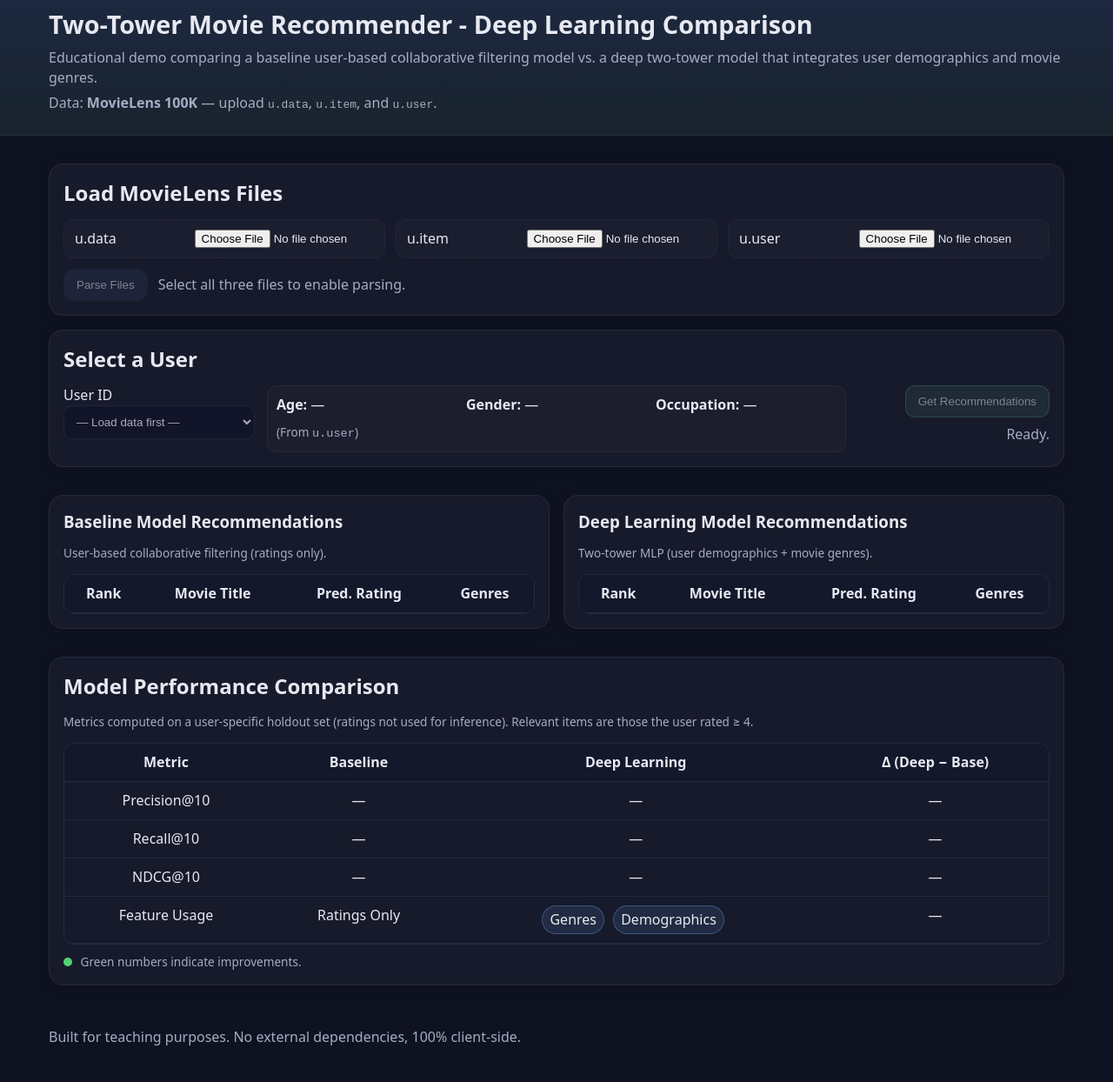
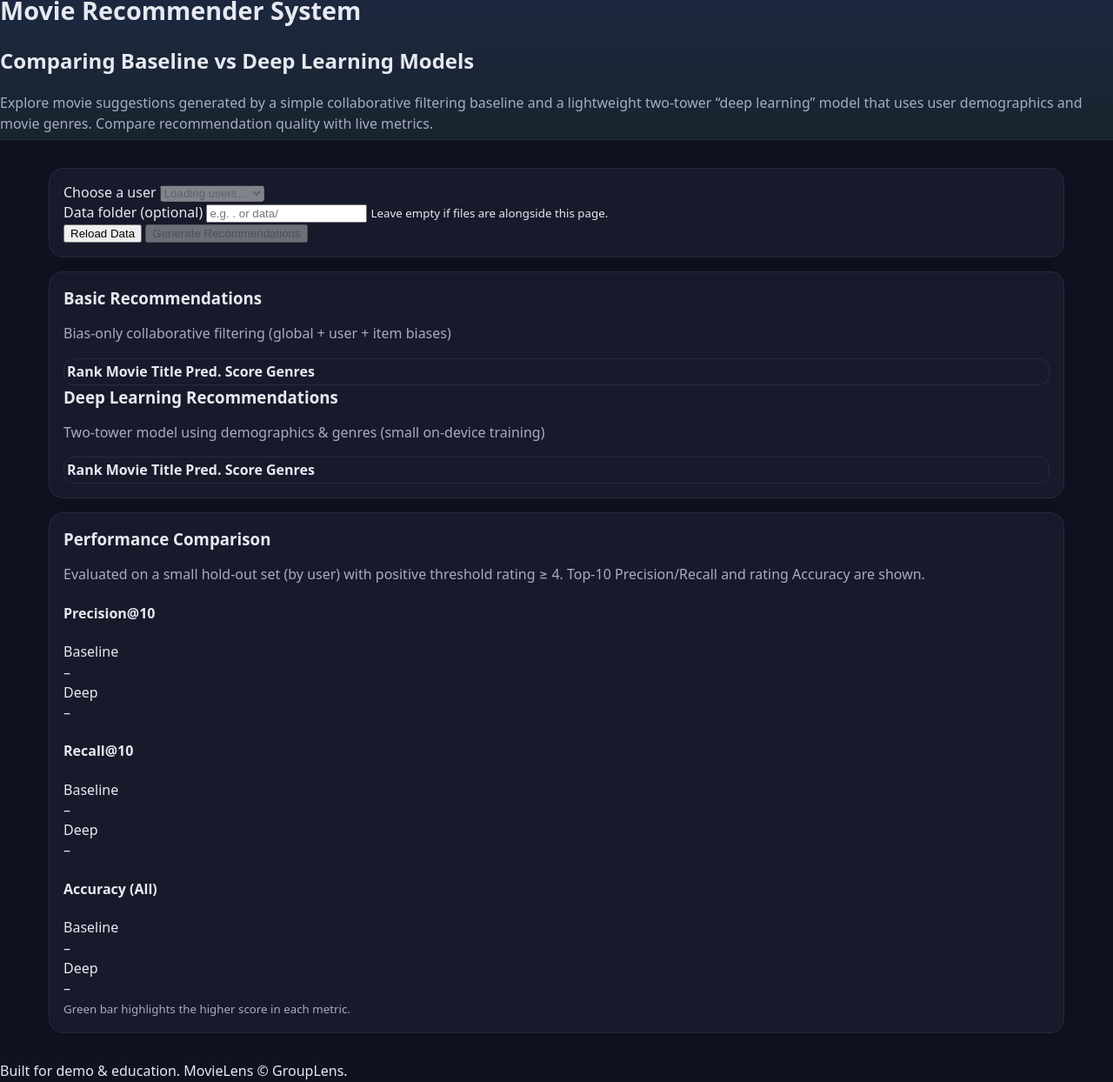
Before and after one commit to kheddine/RecSysCHAABAN, a plain HTML site: page WEEK4/index.html in a window 1280 px wide. Shown: the part 9-1253 px from the top of the page at 87% size. Drawn offline with Linux system fonts and the light colour scheme; a script that the page names is missing.

Commit message:
Update index.html

```diff
--- a/WEEK4/index.html
+++ b/WEEK4/index.html
@@ -1,96 +1,66 @@
-<!-- index.html -->
 <!DOCTYPE html>
 <html lang="en">
 <head>
   <meta charset="UTF-8" />
-  <meta
-    name="viewport"
-    content="width=device-width, initial-scale=1, maximum-scale=1"
-  />
-  <title>Two-Tower Movie Recommender - Deep Learning Comparison</title>
+  <title>Movie Recommender System</title>
+  <meta name="viewport" content="width=device-width, initial-scale=1" />
+  <link rel="preconnect" href="https://fonts.googleapis.com">
+  <link rel="preconnect" href="https://fonts.gstatic.com" crossorigin>
+  <link href="https://fonts.googleapis.com/css2?family=Inter:wght@400;600;700;800&display=swap" rel="stylesheet">
   <link rel="stylesheet" href="style.css" />
-  <meta name="description" content="Interactive demo comparing a baseline collaborative filtering model and a deep two-tower MLP model on MovieLens 100K." />
 </head>
 <body>
   <header class="app-header">
-    <div class="container">
-      <h1>Two-Tower Movie Recommender - Deep Learning Comparison</h1>
+    <h1>Movie Recommender System</h1>
+    <h2>Comparing Baseline vs Deep Learning Models</h2>
     <p class="subtitle">
-        Educational demo comparing a baseline user-based collaborative filtering model
-        vs. a deep two-tower model that integrates user demographics and movie genres.
+      Explore movie suggestions generated by a simple collaborative filtering baseline
+      and a lightweight two-tower “deep learning” model that uses user demographics
+      and movie genres. Compare recommendation quality with live metrics.
     </p>
-      <p class="attribution">
-        Data: <strong>MovieLens 100K</strong> — upload <code>u.data</code>, <code>u.item</code>, and <code>u.user</code>.
-      </p>
-    </div>
   </header>
 
   <main class="container">
-    <!-- Data Loader -->
-    <section class="card" id="data-loader">
-      <h2>Load MovieLens Files</h2>
-      <div class="uploader-grid">
-        <label class="file-label">
-          <span>u.data</span>
-          <input type="file" id="file-data" accept=".data,.txt" />
-        </label>
-        <label class="file-label">
-          <span>u.item</span>
-          <input type="file" id="file-item" accept=".item,.txt" />
-        </label>
-        <label class="file-label">
-          <span>u.user</span>
-          <input type="file" id="file-user" accept=".user,.txt" />
-        </label>
-      </div>
-      <div class="actions">
-        <button id="btn-parse" class="btn primary" disabled>Parse Files</button>
-        <div id="parse-status" class="status muted">Select all three files to enable parsing.</div>
-      </div>
-      <div id="parse-progress" class="progress hidden">
-        <div class="spinner"></div>
-        <span id="parse-progress-text">Parsing files…</span>
-      </div>
-      <div id="parse-errors" class="errors hidden" role="alert"></div>
-    </section>
-
-    <!-- User Controls -->
-    <section class="card" id="controls" aria-live="polite" aria-busy="false">
-      <h2>Select a User</h2>
-      <div class="controls-grid">
-        <div>
-          <label for="user-select">User ID</label>
-          <select id="user-select" disabled>
-            <option value="">— Load data first —</option>
+    <!-- Controls -->
+    <section class="controls card">
+      <div class="controls-row">
+        <div class="control">
+          <label for="userSelect">Choose a user</label>
+          <select id="userSelect" disabled>
+            <option>Loading users…</option>
           </select>
         </div>
-        <div class="user-info" id="user-info">
-          <div><strong>Age:</strong> <span data-age>—</span></div>
-          <div><strong>Gender:</strong> <span data-gender>—</span></div>
-          <div><strong>Occupation:</strong> <span data-occupation>—</span></div>
-          <div class="muted small">(From <code>u.user</code>)</div>
+
+        <div class="control">
+          <label for="basePath">Data folder (optional)</label>
+          <input id="basePath" type="text" placeholder="e.g. . or data/" />
+          <small>Leave empty if files are alongside this page.</small>
         </div>
-        <div class="cta">
-          <button id="btn-recommend" class="btn accent" disabled>Get Recommendations</button>
-          <div id="run-status" class="status muted">Ready.</div>
+
+        <div class="control buttons">
+          <button id="reloadBtn" class="secondary">Reload Data</button>
+          <button id="runBtn" class="primary" disabled>Generate Recommendations</button>
         </div>
+      </div>
+
+      <div id="userInfo" class="userinfo">
+        <!-- Filled by script -->
       </div>
     </section>
 
     <!-- Recommendations -->
-    <section class="compare-grid" id="recs-section">
-      <div class="card">
-        <h3>Baseline Model Recommendations</h3>
-        <p class="muted small">
-          User-based collaborative filtering (ratings only).
-        </p>
+    <section class="recs card">
+      <div class="recs-grid">
+        <div>
+          <h3>Basic Recommendations</h3>
+          <p class="muted">Bias-only collaborative filtering (global + user + item biases)</p>
           <div class="table-wrap">
-          <table id="baseline-table" class="table">
+            <table id="basicTable" class="data-table">
               <thead>
                 <tr>
                   <th>Rank</th>
                   <th>Movie Title</th>
-                <th>Pred. Rating</th>
+                  <th>Pred. Score</th>
                   <th>Genres</th>
                 </tr>
               </thead>
@@ -99,18 +69,16 @@
           </div>
         </div>
 
-      <div class="card">
-        <h3>Deep Learning Model Recommendations</h3>
-        <p class="muted small">
-          Two-tower MLP (user demographics + movie genres).
-        </p>
+        <div>
+          <h3>Deep Learning Recommendations</h3>
+          <p class="muted">Two-tower model using demographics & genres (small on-device training)</p>
           <div class="table-wrap">
-          <table id="deep-table" class="table">
+            <table id="deepTable" class="data-table">
               <thead>
                 <tr>
                   <th>Rank</th>
                   <th>Movie Title</th>
-                <th>Pred. Rating</th>
+                  <th>Pred. Score</th>
                   <th>Genres</th>
                 </tr>
               </thead>
@@ -118,66 +86,75 @@
             </table>
           </div>
         </div>
-    </section>
-
-    <!-- Performance Comparison -->
-    <section class="card" id="metrics-section">
-      <h2>Model Performance Comparison</h2>
-      <p class="muted small">
-        Metrics computed on a user-specific holdout set (ratings not used for inference).
-        Relevant items are those the user rated ≥ 4.
-      </p>
-      <div class="table-wrap">
-        <table class="table metrics">
-          <thead>
-            <tr>
-              <th>Metric</th>
-              <th>Baseline</th>
-              <th>Deep Learning</th>
-              <th>Δ (Deep − Base)</th>
-            </tr>
-          </thead>
-          <tbody id="metrics-body">
-            <tr>
-              <td>Precision@10</td>
-              <td data-mbase-p10>—</td>
-              <td data-mdeep-p10>—</td>
-              <td data-mdiff-p10>—</td>
-            </tr>
-            <tr>
-              <td>Recall@10</td>
-              <td data-mbase-r10>—</td>
-              <td data-mdeep-r10>—</td>
-              <td data-mdiff-r10>—</td>
-            </tr>
-            <tr>
-              <td>NDCG@10</td>
-              <td data-mbase-ndcg>—</td>
-              <td data-mdeep-ndcg>—</td>
-              <td data-mdiff-ndcg>—</td>
-            </tr>
-            <tr>
-              <td>Feature Usage</td>
-              <td>Ratings Only</td>
-              <td><span class="badge">Genres</span> <span class="badge">Demographics</span></td>
-              <td>—</td>
-            </tr>
-          </tbody>
-        </table>
-      </div>
-      <div class="legend muted small">
-        <span class="dot dot-up"></span> Green numbers indicate improvements.
       </div>
     </section>
 
-    <!-- Fallback & Toasts -->
-    <div id="toast" class="toast hidden" role="status">Ready.</div>
+    <!-- Metrics -->
+    <section class="metrics card">
+      <h3>Performance Comparison</h3>
+      <p class="muted">
+        Evaluated on a small hold-out set (by user) with positive threshold rating ≥ 4.
+        Top-10 Precision/Recall and rating Accuracy are shown.
+      </p>
+      <div id="metricCards" class="metric-grid">
+        <div class="metric-card">
+          <h4>Precision@10</h4>
+          <div class="bars">
+            <div class="bar">
+              <span>Baseline</span>
+              <div class="bar-fill" id="precBasic"></div>
+              <span class="bar-val" id="precBasicVal">–</span>
+            </div>
+            <div class="bar">
+              <span>Deep</span>
+              <div class="bar-fill best" id="precDeep"></div>
+              <span class="bar-val" id="precDeepVal">–</span>
+            </div>
+          </div>
+        </div>
+        <div class="metric-card">
+          <h4>Recall@10</h4>
+          <div class="bars">
+            <div class="bar">
+              <span>Baseline</span>
+              <div class="bar-fill" id="recBasic"></div>
+              <span class="bar-val" id="recBasicVal">–</span>
+            </div>
+            <div class="bar">
+              <span>Deep</span>
+              <div class="bar-fill best" id="recDeep"></div>
+              <span class="bar-val" id="recDeepVal">–</span>
+            </div>
+          </div>
+        </div>
+        <div class="metric-card">
+          <h4>Accuracy (All)</h4>
+          <div class="bars">
+            <div class="bar">
+              <span>Baseline</span>
+              <div class="bar-fill" id="accBasic"></div>
+              <span class="bar-val" id="accBasicVal">–</span>
+            </div>
+            <div class="bar">
+              <span>Deep</span>
+              <div class="bar-fill best" id="accDeep"></div>
+              <span class="bar-val" id="accDeepVal">–</span>
+            </div>
+          </div>
+        </div>
+      </div>
+      <small class="muted">Green bar highlights the higher score in each metric.</small>
+    </section>
   </main>
 
-  <footer class="container footer">
-    <div>
-      Built for teaching purposes. No external dependencies, 100% client-side.
+  <!-- Loading overlay -->
+  <div id="overlay" class="overlay hidden">
+    <div class="spinner"></div>
+    <div class="overlay-text" id="overlayText">Loading data…</div>
   </div>
+
+  <footer class="app-footer">
+    <span>Built for demo & education. MovieLens &copy; GroupLens.</span>
   </footer>
 
   <script src="data.js"></script>
```
Lines whose indentation alone changed are shown as unchanged.
